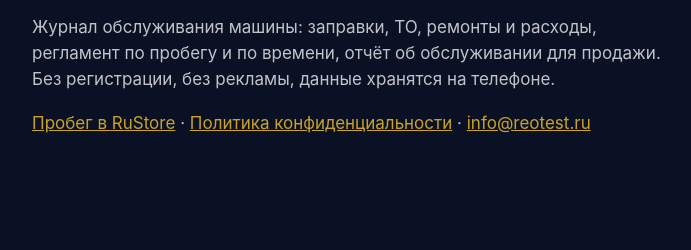
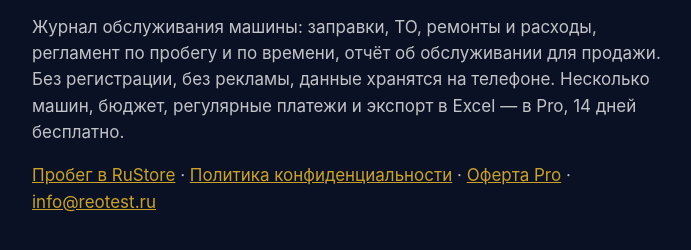
Before and after one commit to Roman-Avito/probeg, a plain HTML site: page index.html in a window 1280 px wide. Shown: the part 134-384 px from the top of the page, without its empty margins (288-979 px from the left). Drawn offline with Linux system fonts and the light colour scheme.

Commit message:
Страница: ссылка на оферту, строка про Pro (16.11)

```diff
--- a/index.html
+++ b/index.html
@@ -17,8 +17,8 @@
 <main>
   <div class="brand">КРОНИД</div>
   <h1>Пробег: сервисная книжка авто</h1>
-  <p>Журнал обслуживания машины: заправки, ТО, ремонты и расходы, регламент по пробегу и по времени, отчёт об обслуживании для продажи. Без регистрации, без рекламы, данные хранятся на телефоне.</p>
-  <p><a href="https://www.rustore.ru/catalog/app/ru.kronid.probeg">Пробег в RuStore</a> · <a href="privacy.html">Политика конфиденциальности</a> · <a href="mailto:info@reotest.ru">info@reotest.ru</a></p>
+  <p>Журнал обслуживания машины: заправки, ТО, ремонты и расходы, регламент по пробегу и по времени, отчёт об обслуживании для продажи. Без регистрации, без рекламы, данные хранятся на телефоне. Несколько машин, бюджет, регулярные платежи и экспорт в Excel — в Pro, 14 дней бесплатно.</p>
+  <p><a href="https://www.rustore.ru/catalog/app/ru.kronid.probeg">Пробег в RuStore</a> · <a href="privacy.html">Политика конфиденциальности</a> · <a href="offer.html">Оферта Pro</a> · <a href="mailto:info@reotest.ru">info@reotest.ru</a></p>
 </main>
 </body>
 </html>
```
